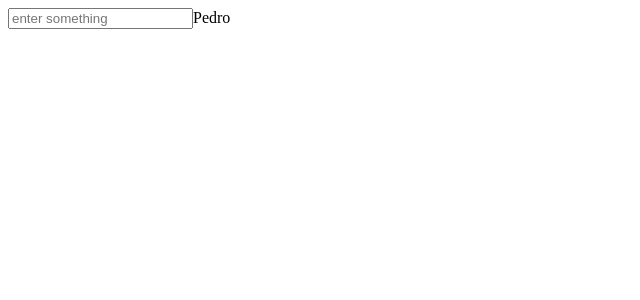
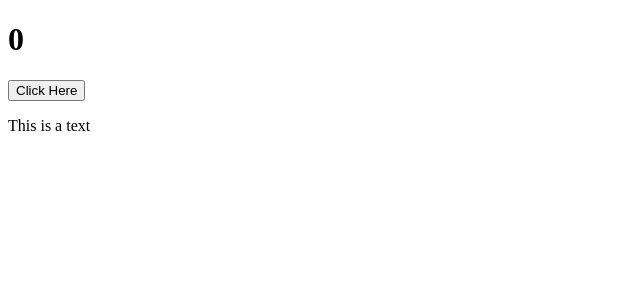
Before and after one commit to intto77/React-Hooks-Course-, a React (Create React App) app: page / in a window 1280 px wide. Shown: the top 300 px of the page, without its empty margins (0-640 px from the left). Built offline with nearby package versions, Linux system fonts and the light colour scheme.

Commit message:
ReducerTutorial 시작

```diff
--- a/src/App.js
+++ b/src/App.js
@@ -1,9 +1,9 @@
-import StateTutorial from "./StateTutorial";
+import ReducerTutorial from "./ReducerTutorial";
 
 function App() {
   return (
     <div>
-      <StateTutorial />
+      <ReducerTutorial />
     </div>
   );
 }
--- /dev/null
+++ b/src/ReducerTutorial.js
@@ -0,0 +1,24 @@
+import React, { useState } from "react";
+
+const ReducerTutorial = () => {
+  const [counter, setCounter] = useState(0);
+  const [showText, setShowText] = useState(true);
+
+  return (
+    <div>
+      <h1>{counter}</h1>
+      <button
+        onClick={() => {
+          setCounter(counter + 1);
+          setShowText(!showText);
+        }}
+      >
+        Click Here
+      </button>
+
+      {showText && <p>This is a text</p>}
+    </div>
+  );
+};
+
+export default ReducerTutorial;
--- a/src/index.css
+++ /dev/null
@@ -1,13 +0,0 @@
-body {
-  margin: 0;
-  font-family: -apple-system, BlinkMacSystemFont, 'Segoe UI', 'Roboto', 'Oxygen',
-    'Ubuntu', 'Cantarell', 'Fira Sans', 'Droid Sans', 'Helvetica Neue',
-    sans-serif;
-  -webkit-font-smoothing: antialiased;
-  -moz-osx-font-smoothing: grayscale;
-}
-
-code {
-  font-family: source-code-pro, Menlo, Monaco, Consolas, 'Courier New',
-    monospace;
-}
```
Also changed, not shown: src/App.css (deleted, +0 -38 lines), src/reportWebVitals.js (deleted, +0 -13 lines), src/setupTests.js (deleted, +0 -5 lines), src/logo.svg (deleted), 1 other file (tests, documents, lock files or other folders).
